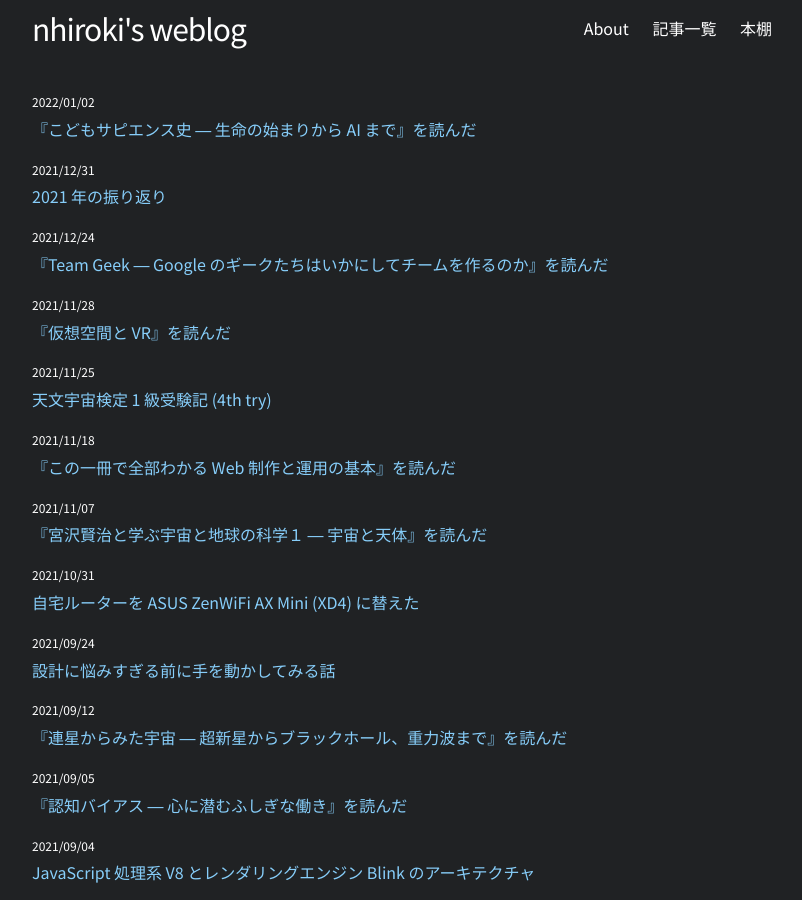
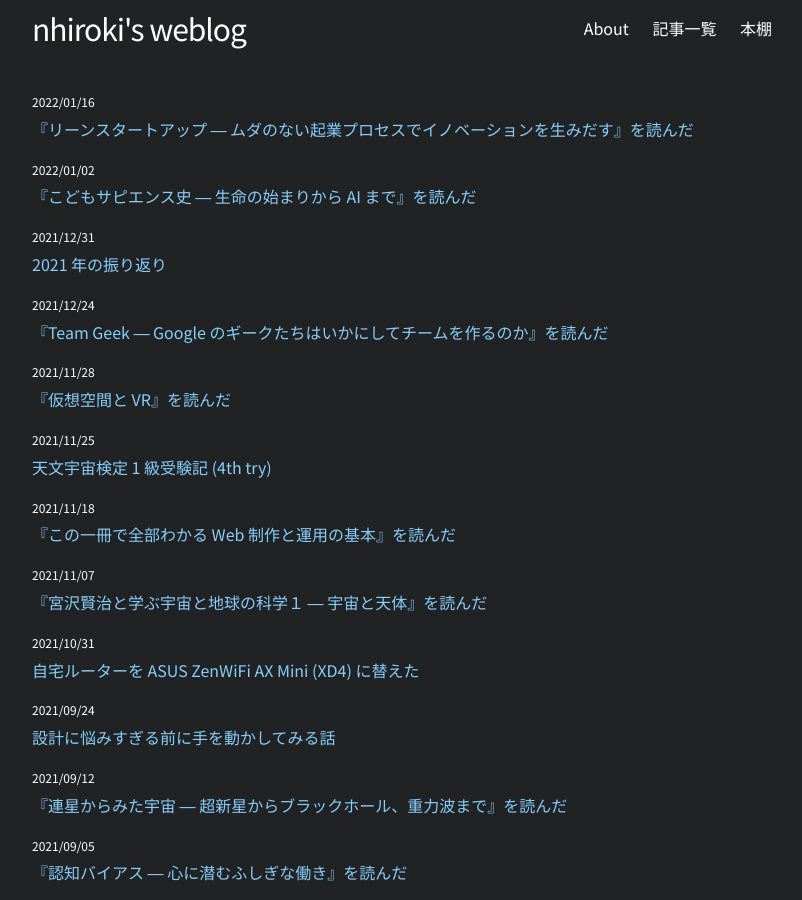
Before and after one commit to nhiroki/nhiroki.github.io, a Jekyll site: the page built from index.html, in a window 1280 px wide and 900 px high. Shown: the whole window, without its empty margins (238-1040 px from the left). Built offline with Jekyll 4.4.1, drawn with Linux system fonts in a browser that asks for light colours; some of the changed lines change nothing that is shown.

Commit message:
Publish a new article

```diff
--- /dev/null
+++ b/_posts/2022-01-16-book-the-lean-startup.md
@@ -0,0 +1,17 @@
+---
+layout: post
+title: "『リーンスタートアップ ― ムダのない起業プロセスでイノベーションを生みだす』を読んだ"
+date: 2022-01-16 00:00:00 +09:00
+tags: book
+image: /images/book-the-lean-startup.webp
+---
+
+長年積ん読になっていた『リーンスタートアップ ― ムダのない起業プロセスでイノベーションを生みだす』を読みました。
+
+![表紙](/images/book-the-lean-startup.webp)
+
+本書ではスタートアップを「とてつもなく不確実な状態で新しい製品やサービスを作り出さなければならない人的組織」と定義し、いわゆるベンチャー企業にとどまらないものとしています。そしてリーンスタートアップとは「スタートアップの成功確率を高める方策を集めたもの」だといいます。スタートアップという不確実な状態の中で検証による学びを通して道を見つけ、イノベーションを継続的に実現していくための体系だった手法を紹介しています。
+
+リーンスタートアップはアジャイル開発といった個人的に慣れ親しんだ手法を下敷きにしているため、何となく分かった気になってしまっていたのが積ん読されていた理由でした。具体的には「小さなチーム・小さなバッチサイズで MVP を作り、素早くフィードバックループを回して仮説検証・ピボットしていく」というざっくりとした理解をしていました。このループは学びを重視するリーンスタートアップの根幹を成す重要なプロセスではありますが、ループを回すこと自体は目的ではなく、ループを通してどんな仮説を検証し何を学んでいくべきか、そこの理解が不十分だったとわかりました。本書では仮説・スタートアップの成長エンジン・ピボットの種類などを分類整理し、仮説検証を通して学ぶべきことを実例とともに示してくれています。個人的に特に大きな学びだったのは成長エンジンの考え方で、事業や市場にフィットした成長エンジンが分かればどこに注力すればいいか決まり、他の無駄を排除できるというのはなるほどと思いました。
+
+折に触れて読み返していきたい一冊です。
--- a/books.md
+++ b/books.md
@@ -1,7 +1,7 @@
 ---
 layout: page
 title: 本棚
-date: 2022/01/02
+date: 2022/01/16
 permalink: /books/
 ---
 
@@ -377,6 +377,7 @@ permalink: /books/
 
 - ([途中](https://twitter.com/nhiroki_/status/975904460047175681)) 異文化理解力 ― 相手と自分の真意がわかる ビジネスパーソン必須の教養
 
+- ([2022](/2022/01/16/book-the-lean-startup)) リーンスタートアップ ― ムダのない起業プロセスでイノベーションを生みだす
 - ([2022](/2022/01/02/book-history-of-sapiens-for-children)) こどもサピエンス史 ― 生命の始まりから AI まで
 - ([2021](https://twitter.com/nhiroki_/status/1456970450722983943)) 東京 23 区凸凹地図
 - ([2021](/2021/09/05/book-cognitive-bias)) 認知バイアス ― 心に潜むふしぎな働き
```
Also changed, not shown: images/book-the-lean-startup.webp (added).
